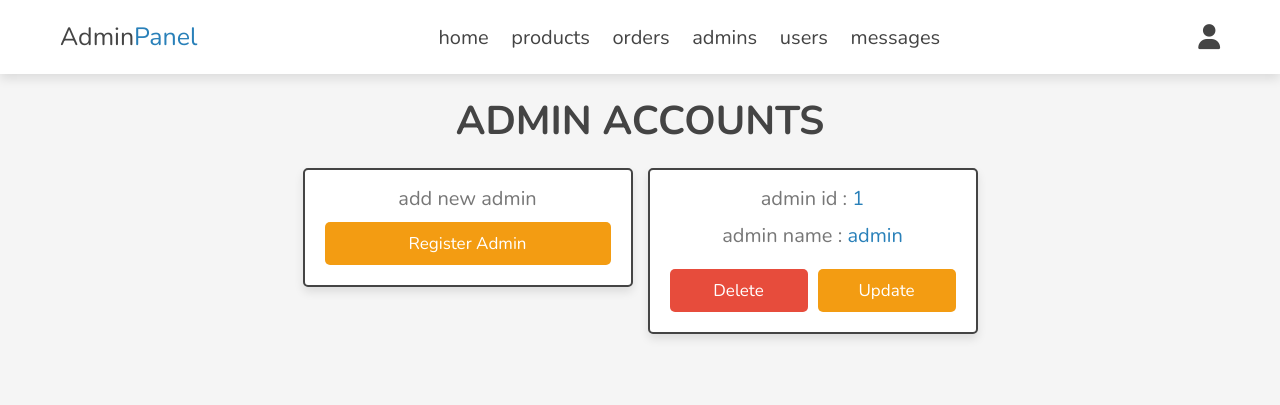
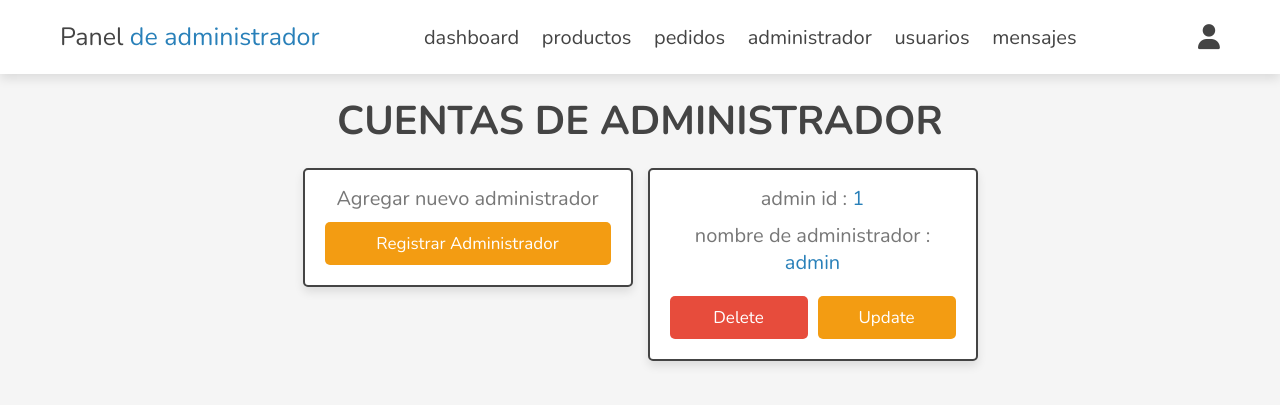
Before and after one commit to zammy-d/HappeFeet, a PHP site: page /admin/admin_accounts.php in a window 1280 px wide. Shown: the top 405 px of the page. Run offline with PHP 8.4, Linux system fonts and the light colour scheme; a user stored in the database is signed in; data comes from the database, SQL or seed files in the repository; some libraries are stand-ins or nearby versions.

Commit message:
Se finaliza panel de administrador

```diff
--- a/admin/admin_accounts.php
+++ b/admin/admin_accounts.php
@@ -25,7 +25,7 @@ if(isset($_GET['delete'])){
    <meta charset="UTF-8">
    <meta http-equiv="X-UA-Compatible" content="IE=edge">
    <meta name="viewport" content="width=device-width, initial-scale=1.0">
-   <title>admin accounts</title>
+   <title>cuentas de administrador</title>
 
    <link rel="stylesheet" href="https://cdnjs.cloudflare.com/ajax/libs/font-awesome/6.1.1/css/all.min.css">
 
@@ -38,13 +38,13 @@ if(isset($_GET['delete'])){
 
 <section class="accounts">
 
-   <h1 class="heading">admin accounts</h1>
+   <h1 class="heading">cuentas de administrador</h1>
 
    <div class="box-container">
 
    <div class="box">
-      <p>add new admin</p>
-      <a href="register_admin.php" class="option-btn">register admin</a>
+      <p>Agregar nuevo administrador</p>
+      <a href="register_admin.php" class="option-btn">registrar administrador</a>
    </div>
 
    <?php
@@ -55,7 +55,7 @@ if(isset($_GET['delete'])){
    ?>
    <div class="box">
       <p> admin id : <span><?= $fetch_accounts['id']; ?></span> </p>
-      <p> admin name : <span><?= $fetch_accounts['name']; ?></span> </p>
+      <p> nombre de administrador : <span><?= $fetch_accounts['name']; ?></span> </p>
       <div class="flex-btn">
          <a href="admin_accounts.php?delete=<?= $fetch_accounts['id']; ?>" onclick="return confirm('delete this account?')" class="delete-btn">delete</a>
          <?php
--- a/admin/admin_login.php
+++ b/admin/admin_login.php
@@ -19,7 +19,7 @@ if(isset($_POST['submit'])){
       $_SESSION['admin_id'] = $row['id'];
       header('location:dashboard.php');
    }else{
-      $message[] = 'incorrect username or password!';
+      $message[] = 'nombre o contraseña incorrecta!';
    }
 
 }
--- a/components/admin_header.php
+++ b/components/admin_header.php
@@ -15,15 +15,15 @@
 
    <section class="flex">
 
-      <a href="../admin/dashboard.php" class="logo">Admin<span>Panel</span></a>
+      <a href="../admin/dashboard.php" class="logo">Panel<span> de administrador</span></a>
 
       <nav class="navbar">
-         <a href="../admin/dashboard.php">home</a>
-         <a href="../admin/products.php">products</a>
-         <a href="../admin/placed_orders.php">orders</a>
-         <a href="../admin/admin_accounts.php">admins</a>
-         <a href="../admin/users_accounts.php">users</a>
-         <a href="../admin/messages.php">messages</a>
+         <a href="../admin/dashboard.php">dashboard</a>
+         <a href="../admin/products.php">productos</a>
+         <a href="../admin/placed_orders.php">pedidos</a>
+         <a href="../admin/admin_accounts.php">administrador</a>
+         <a href="../admin/users_accounts.php">usuarios</a>
+         <a href="../admin/messages.php">mensajes</a>
       </nav>
 
       <div class="icons">
```
